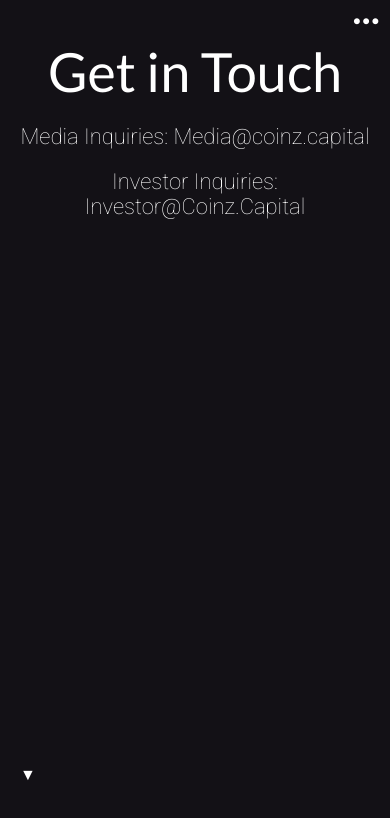
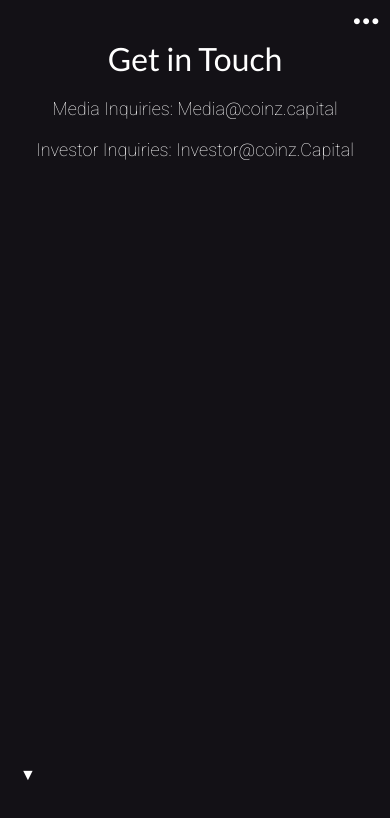
Before and after one commit to Shakakai/coinz-capital, a React (Create React App) app: page /contact in a window 390 px wide. Shown: the top 818 px of the page. Built offline with nearby package versions, Linux system fonts and the light colour scheme.

Commit message:
fixed styling on mobile

```diff
--- a/src/App.js
+++ b/src/App.js
@@ -20,7 +20,9 @@
   <div id="thesis">
     <div>
     <h1>Investment Thesis</h1>
-    <p>With any revolutionary breakthrough in technology, foundational pieces of the ecosystem need to be put in place before mainstream adoption can occur. We’re a decade into the blockchain revolution and high value core components of the future of computing have yet to be realized. At Coinz Venture Partners, we want to accelerate the adoption of blockchain technologies by investing in the critical components needed to bring it into everyday life.</p>
+    <p>
+At Coinz Capital, we want to accelerate the adoption of blockchain technologies by investing in the critical components needed to bring it into everyday life. Our focus is developing and supporting companies working on advanced cryptography, blockchain 3.0 platforms, next generation exchanges, token compliance systems, and the emerging blockchain economy. We're a decade into the blockchain revolution but there's still much of the core ecosystem that has yet to come to fruition. Coinz Capital is here to fund that gap.
+    </p>
     </div>
   </div>
 )
@@ -32,13 +34,13 @@
     <div className="member">
       <img className="photo" src="/adam.jpeg" />
       <span className="name">Adam Gering</span>
-      <span className="role">General Partner</span>
+      <span className="role">Founder</span>
       <span className="bio">Cypherpunk, startup advisor, investor, founder.</span>
     </div>
     <div className="member">
       <img className="photo" src="/todd.jpeg" />
       <span className="name">Todd Cullen</span>
-      <span className="role">General Partner</span>
+      <span className="role">Founder</span>
       <span className="bio">
       Founder & CTO - <a href="http://www.thoughtleadr.com/">ThoughtLeadr</a><br/>
       Founder - <a href="http://www.reigndesign.com">ReignDesign</a><br/>
@@ -54,7 +56,7 @@
   <div id="contact">
     <h1>Get in Touch</h1>
     <div id="media">Media Inquiries: <a href="mailto:media@coinz.capital">Media@coinz.capital</a></div>
-    <div id="investor">Investor Inquiries: <a href="mailto:investor@coinz.capital">Investor@Coinz.Capital</a></div>
+    <div id="investor">Investor Inquiries: <a href="mailto:investor@coinz.capital">Investor@coinz.Capital</a></div>
   </div>
 )
 
@@ -73,7 +75,7 @@
 
   constructor(props, context) {
     super(props, context);
-    this.setState({ redirect:null});
+
     this.renderedRedirect = null;
     window.document.addEventListener("keydown", this.onKeyDown.bind(this));
   }
@@ -129,10 +131,10 @@
   }
 
   renderRedirect() {
-    console.log(this.state);
-    console.log(this.props);
+    //console.log(this.state);
+    //console.log(this.props);
     if(this.state && this.state.redirect && this.state.redirect !== this.renderedRedirect) {
-      console.log("RENDER REDIRECT")
+      //console.log("RENDER REDIRECT")
       this.renderedRedirect = this.state.redirect;
       return <Redirect to={this.state.redirect} />;
     }
--- a/src/index.css
+++ b/src/index.css
@@ -102,6 +102,12 @@
   text-align:center;
 }
 
+@media (max-width: 500px) {
+  #thesis h1{
+    font-size: 30px;
+  }
+}
+
 #thesis p {
   font-family: "Roboto", sans-serif;
   font-weight: 100;
@@ -126,6 +132,16 @@
   float: right;
   margin-right: 40px;
   width: 40%;
+}
+
+@media (max-width: 500px) {
+  #team .members{
+    width: 80%;
+    margin: 40px 0px 0px 40px;
+  }
+  #team .member{
+    width: 80%;
+  }
 }
 
 #team .name, #team .role, #team .bio {
@@ -170,3 +186,13 @@
   font-size: 22px;
   display:block;
 }
+
+@media (max-width: 500px) {
+  #contact h1{
+    font-size: 32px;
+  }
+
+  #investor, #media {
+    font-size: 18px;
+  }
+}
```
Also changed, not shown: public/coinz-studio-logo.png (added), 1 other file (tests, documents, lock files or other folders).
